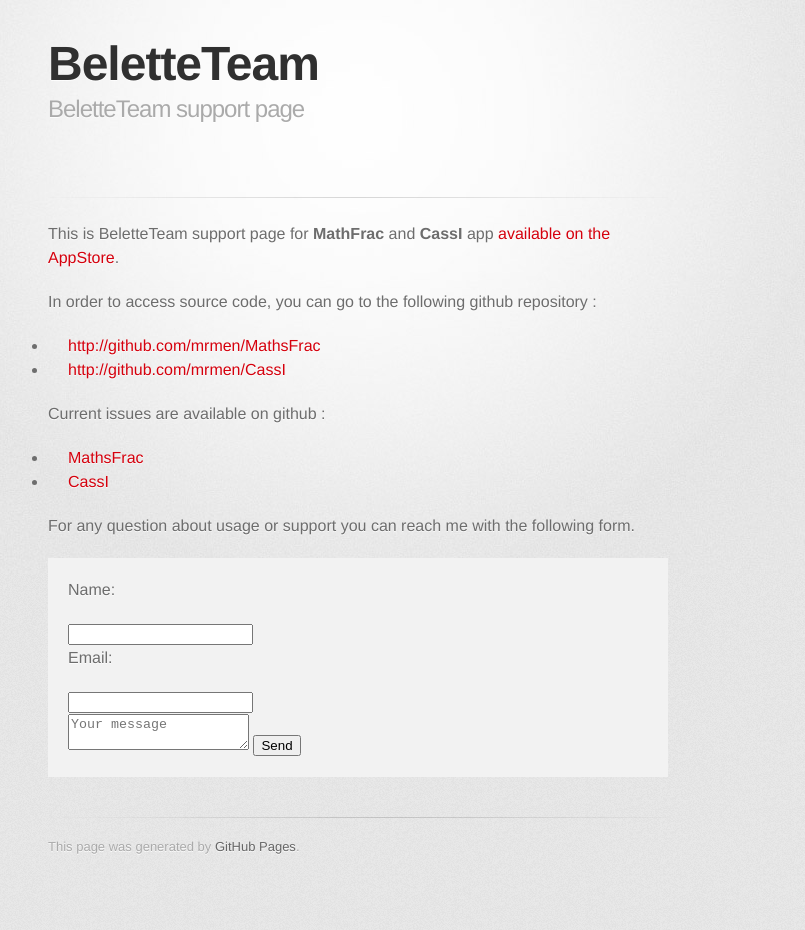
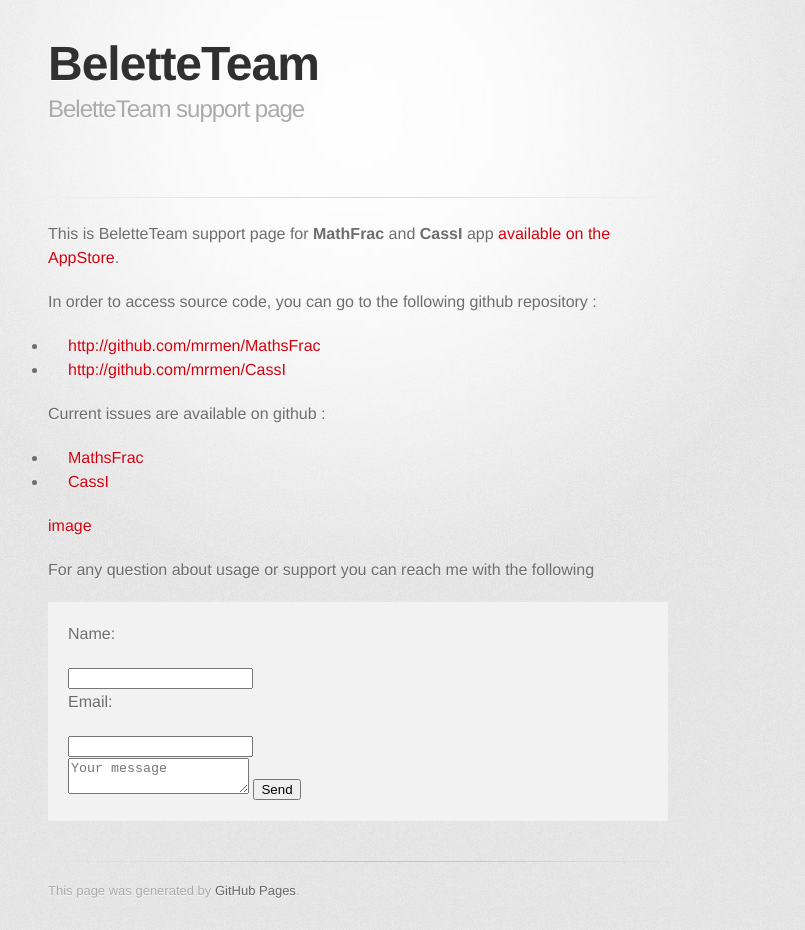
Before and after one commit to mrmen/mrmen.github.io, a Jekyll site: the page built from index.md, in a window 1280 px wide. Shown: the whole page, without its empty margins (282-1087 px from the left). Built offline with Jekyll 4.4.1, drawn with Linux system fonts in a browser that asks for light colours; some web fonts are replaced; before the commit the page ends 900 px from its top, so only the background shows below that.

```diff
--- a/index.md
+++ b/index.md
@@ -15,4 +15,7 @@ Current issues are available on github :
 - [MathsFrac](https://github.com/mrmen/MathsFrac/issues)
 - [CassI](https://github.com/mrmen/CassI/issues)
 
-For any question about usage or support you can reach me with the following form.
+[image](https://github.com/mrmen/Android-MathCartes/raw/master/app/src/main/res/drawable/fonctions.png)
+
+
+For any question about usage or support you can reach me with the following
```
